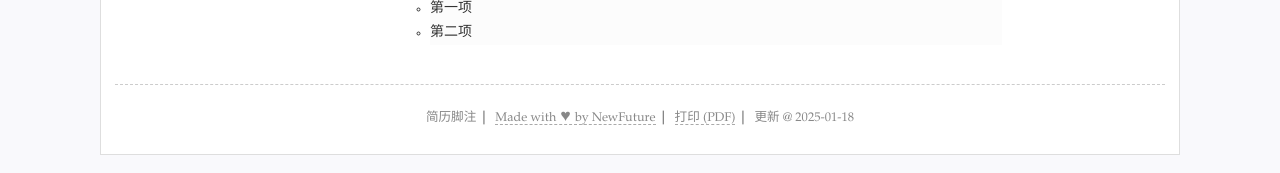
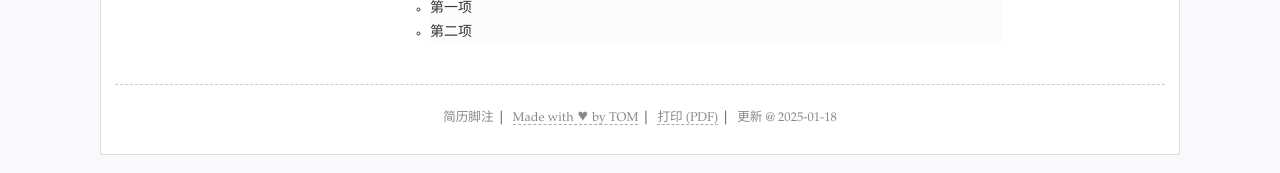
Before and after one commit to YogaTom/resume, a Jekyll site: the page built from index.html, in a window 1280 px wide. Shown: the part 1361-1534 px from the top of the page. Built offline with Jekyll 4.4.1, drawn with Linux system fonts in a browser that asks for light colours.

Commit message:
Update resume.yml

```diff
--- a/_data/resume.yml
+++ b/_data/resume.yml
@@ -1,7 +1,7 @@
 # 数据格式可以为 yaml(文件以.yml结尾) 或者json(文件以.json结尾)
 # 如果YAML格式的数据请先检查格式是否有误，可选检查工具 http://www.yamllint.com
 
-title: ""
+title: "resume"
 lang: "zh" #语言设置 zh表示中文 en 表示英语
 name: "唐勇"
 jobtitle: "运维工程师" #可空不显示
@@ -131,8 +131,8 @@ footer: #脚注多组
   screen:
   - text: "简历脚注"
   #   href: '/'
-  - text: "Made with &hearts; by NewFuture"
-    href: "https://github.com/NewFuture/CV/"
+  - text: "Made with &hearts; by TOM"
+    href: "https://yogatom.github.io/resume/"
 
 #页面额外js脚本，如xx统计
 scripts:
```
